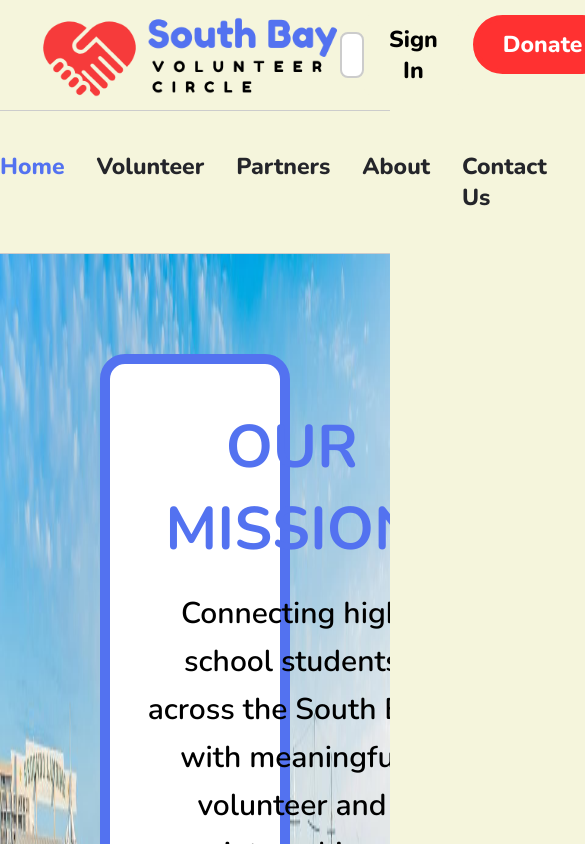
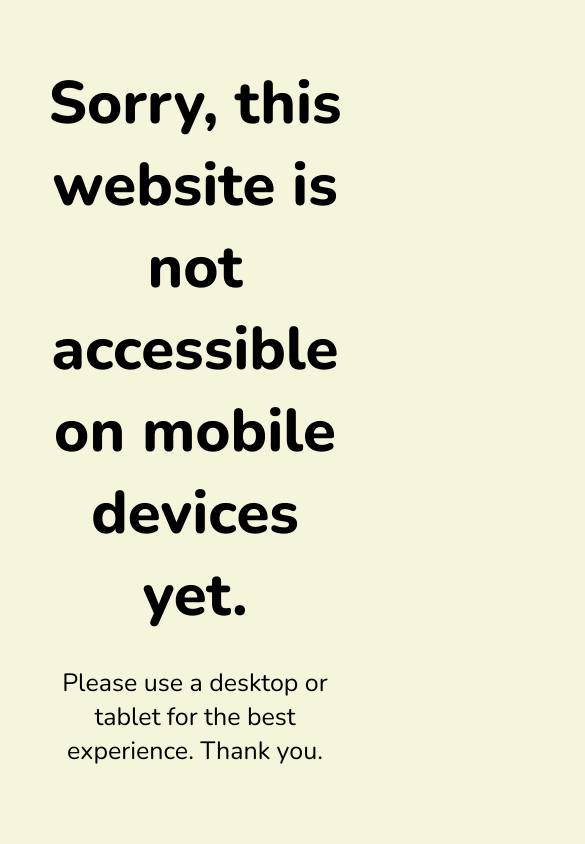
Before and after one commit to tgriarte26/south-bay-volunteer-circle, a React (Create React App) app: page / in a window 390 px wide. Shown: the top 844 px of the page, 585 px wide, since content can reach past the window. Built offline with nearby package versions, Linux system fonts and the light colour scheme; no server answers; the HTML template or start-up script is replaced by a standard one.

Commit message:
fifthteenth commit

```diff
--- a/src/App.js
+++ b/src/App.js
@@ -1,4 +1,4 @@
-import { useState } from 'react';
+import { useEffect, useState } from 'react';
 import { BrowserRouter as Router, Routes, Route } from 'react-router-dom';
 import Layout from './components/layout/Layout';
 import HomePage from './pages/HomePage';
@@ -49,6 +49,23 @@ function AppRoutes({ setShowSignIn }) {
 function App() {
   const [showSignIn, setShowSignIn] = useState(false);
   const [showSignUp, setShowSignUp] = useState(false);
+  const [isMobile, setIsMobile] = useState(false);
+
+  useEffect(() => {
+    const checkMobile = () => setIsMobile(window.innerWidth <= 768);
+    checkMobile(); // Check on mount
+    window.addEventListener('resize', checkMobile); // Update on resize
+    return () => window.removeEventListener('resize', checkMobile); // Cleanup
+  }, []);
+
+  if (isMobile) {
+    return (
+      <div style={{ padding: '2rem', textAlign: 'center' }}>
+        <h1>Sorry, this website is not accessible on mobile devices yet.</h1>
+        <p>Please use a desktop or tablet for the best experience. Thank you.</p>
+      </div>
+    );
+  }
 
   return (
     <AuthProvider>
```
